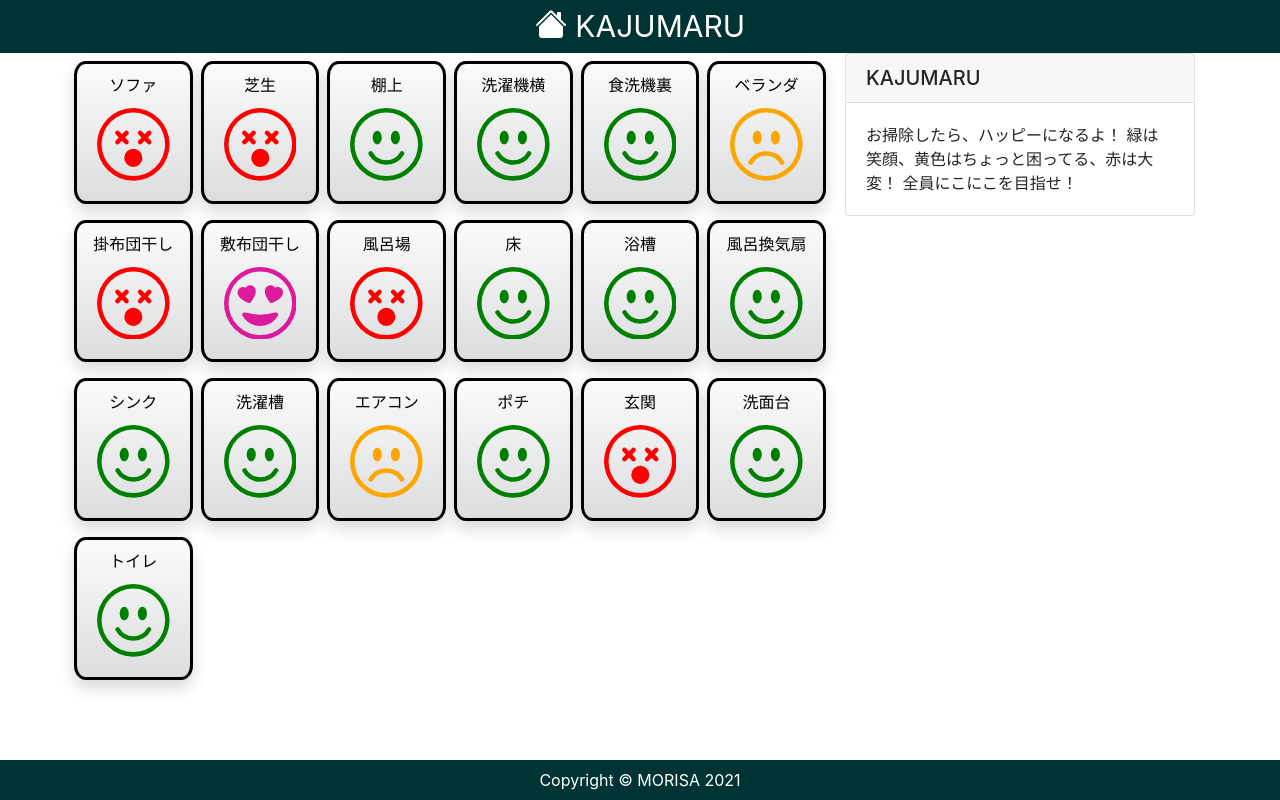
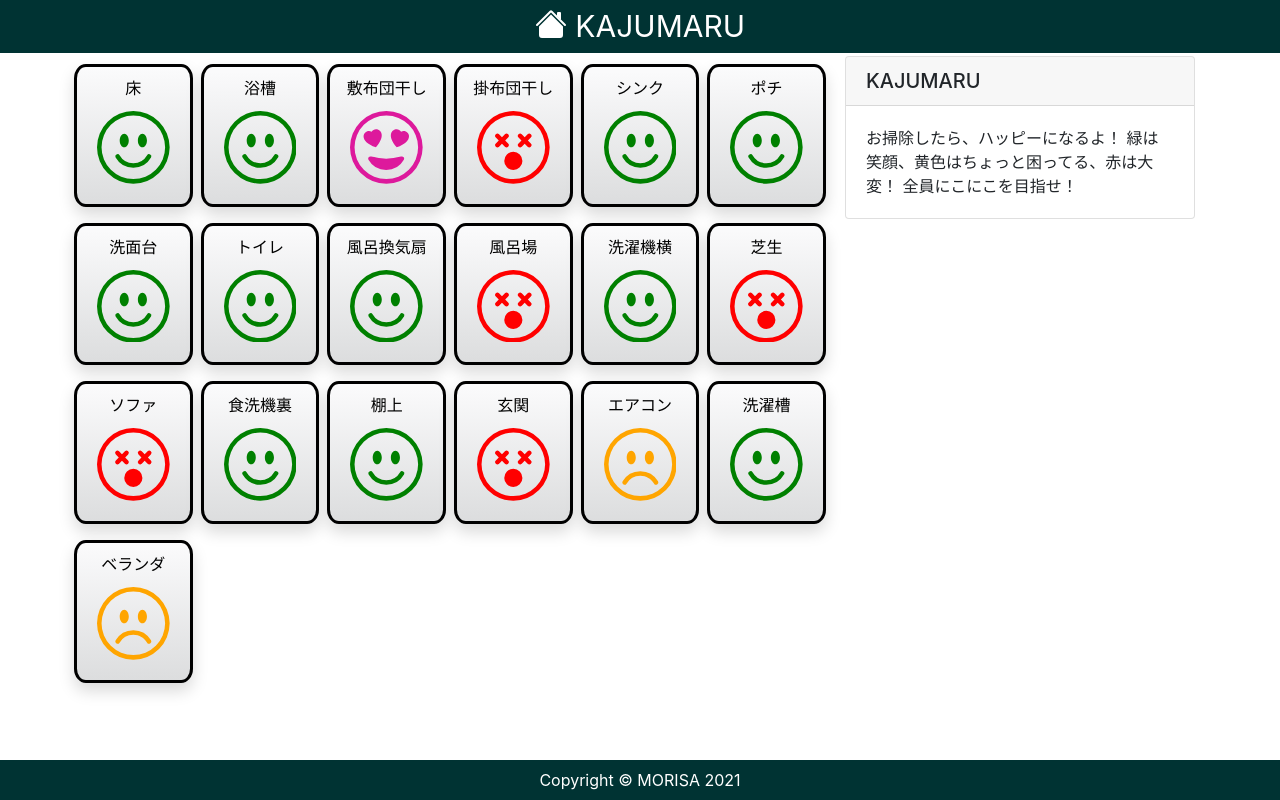
Before and after one commit to riadd188/gohandb, a Django app: page / in a window 1280 px wide. Run offline with Django 3.2, Linux system fonts and the light colour scheme; a user stored in the database is signed in; data comes from the database, SQL or seed files in the repository; both versions use the stored data as it was after the commit; some libraries are stand-ins or nearby versions.

Commit message:
order and fixed bottom top

```diff
--- a/kajumaru/views.py
+++ b/kajumaru/views.py
@@ -21,7 +21,7 @@ class LoginView(views.LoginView):
 
 class IndexView(LoginRequiredMixin, View):
     def get(self, request, *args, **kwargs):
-        item_data = Item.objects.order_by("-id")
+        item_data = Item.objects.order_by("cycle")
         for item in item_data:
             # print(type(datetime.now()))
             td = datetime.now(timezone(timedelta(hours=+9), 'JST')) - item.cleanup_date
--- a/templates/base.html
+++ b/templates/base.html
@@ -38,7 +38,7 @@
 <script src="https://cdn.jsdelivr.net/npm/bootstrap@4.6.1/dist/js/bootstrap.bundle.min.js" integrity="sha384-fQybjgWLrvvRgtW6bFlB7jaZrFsaBXjsOMm/tB9LTS58ONXgqbR9W8oWht/amnpF" crossorigin="anonymous"></script>
 <body>
 
-      <header class="py-1 navbar-light" style="background-color: #003333;">
+      <header class="py-1 navbar-light fixed-top" style="background-color: #003333;">
         <p class="m-0 text-center text-white" style="font-size :30px;"k>
             <svg xmlns="http://www.w3.org/2000/svg" width="32" height="32" fill="currentColor" class="bi bi-house-fill" viewBox="0 0 16 16" style="vertical-align: text-top;">
                 <path fill-rule="evenodd" d="M8 3.293l6 6V13.5a1.5 1.5 0 0 1-1.5 1.5h-9A1.5 1.5 0 0 1 2 13.5V9.293l6-6zm5-.793V6l-2-2V2.5a.5.5 0 0 1 .5-.5h1a.5.5 0 0 1 .5.5z"/>
@@ -49,7 +49,7 @@
       </header>
 
     <main>
-        <div class="container">
+        <div class="container" style="padding-top: 3.5rem; padding-bottom: 3.5rem;">
             {% block content %}
             {% endblock %}
         </div>
```
Also changed, not shown: db.sqlite3.
